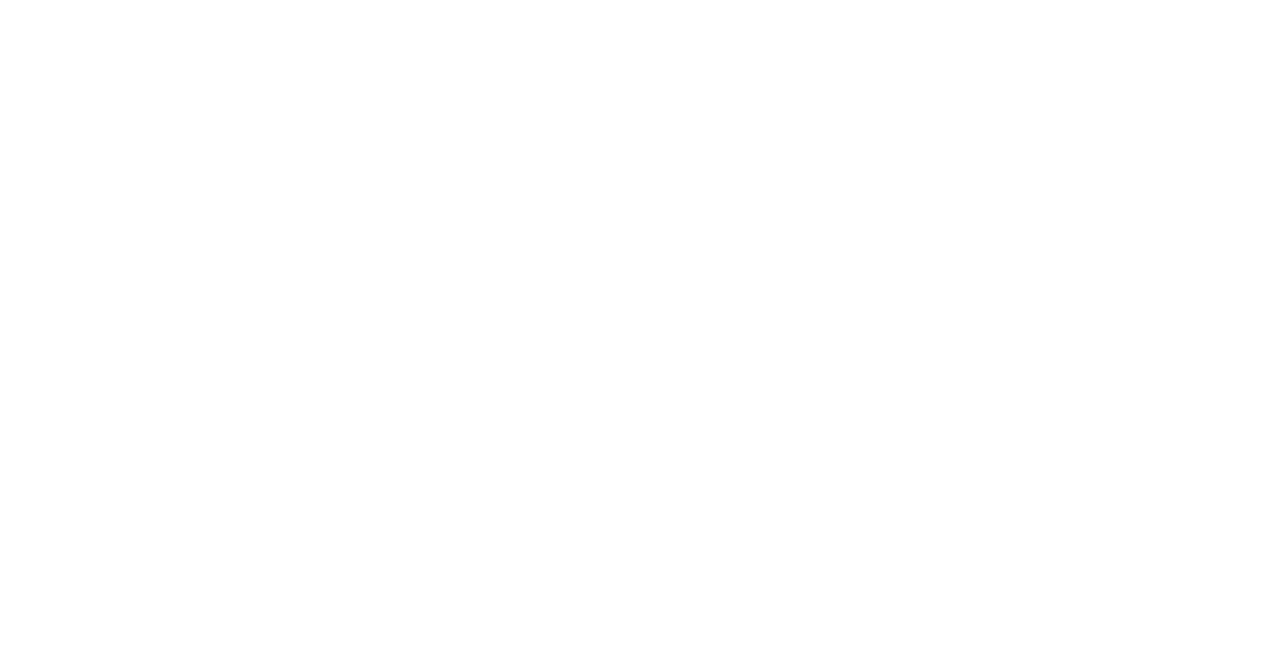
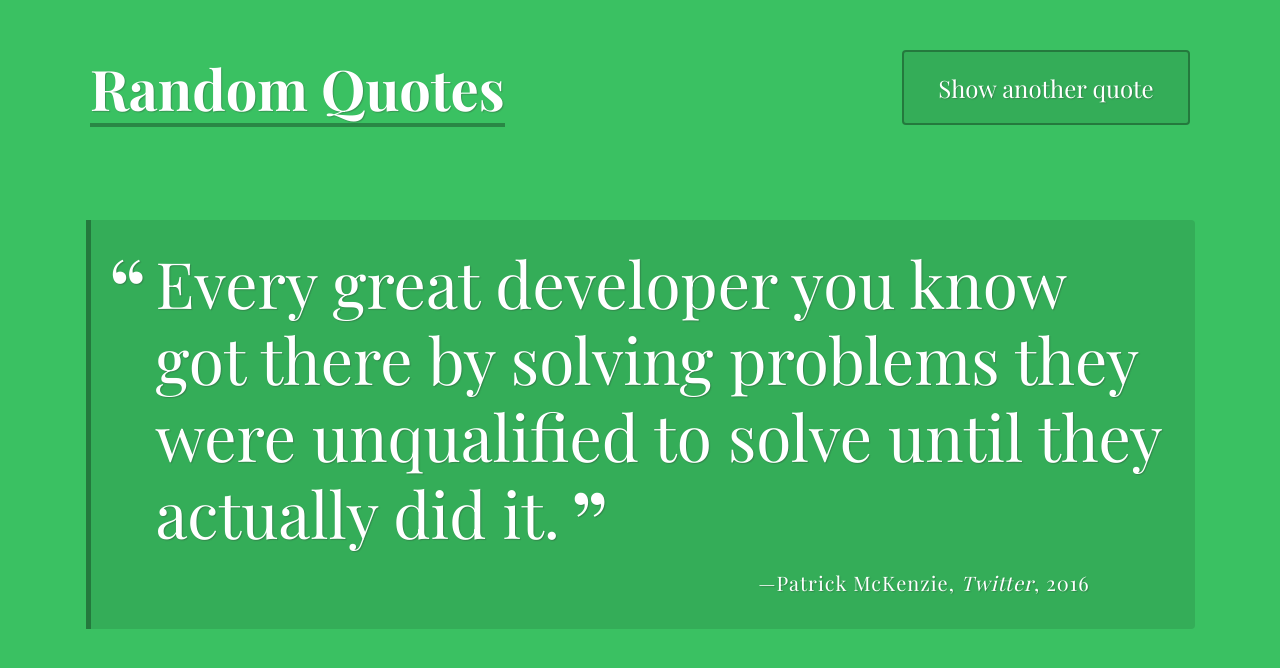
Before and after one commit to DishantaK/Quote-Generator, a plain HTML site: page index.html in a window 1280 px wide. Drawn offline with nearby package versions, Linux system fonts and the light colour scheme; a web font is replaced by a local one.

Commit message:
Updated Project Files

```diff
--- a/app.js
+++ /dev/null
@@ -1,32 +0,0 @@
-let quote = [
-  {
-      quote:'',
-      source: '',
-      citation: '',
-      year: 1999
-  },
-  {
-      quote:'',
-      source: '',
-      citation: '',
-      year: 1999
-  },
-  {
-      quote:'',
-      source: '',
-      citation: '',
-      year: 1999
-  },
-  {
-      quote:'',
-      source: '',
-      citation: '',
-      year: 1999
-  },
-  {
-      quote:'',
-      source: '',
-      citation: '',
-      year: 1999
-  }
-];
--- /dev/null
+++ b/css/styles.css
@@ -0,0 +1,166 @@
+/**
+ * Treehouse FSJS Techdegree
+ * Random Quote Generator - CSS
+ */
+
+ @import url('https://fonts.googleapis.com/css?family=Playfair+Display:400,400i,700,700i&display=swap');
+
+body {
+  background-color: rgb(58, 193, 98);
+  color: white;
+  font-family: 'Playfair Display', serif;
+  padding: 5px;
+}
+
+header {
+  display: flex;
+  flex-flow: row wrap;
+  justify-content: space-between;
+  width: 95%;
+  max-width: 1100px;
+  margin: auto;
+  padding: 5px;
+}
+
+h1 {
+  text-shadow: 1px 1px 1px rgba(50, 50, 50, 0.3);
+}
+
+.load-quote {
+  color: #fff;
+  text-shadow: 1px 1px 1px rgba(50, 50, 50, 0.3);
+  width: 12em;
+  max-height: 75px;
+  margin-top: 20px;
+  margin-bottom: 20px;
+  padding: 15px 0;
+  background-color: rgba(0, 0, 0, 0.1);
+  border-radius: 4px;
+  border: 2px solid rgba(0, 0, 0, 0.3);
+  transition: 0.5s;
+}
+
+.load-quote:hover {
+  background-color: rgba(255, 255, 255, 0.1);
+}
+
+.load-quote:focus {
+  outline: none;
+}
+
+.container {
+  width: 90%;
+  max-width: 1024px;
+  margin: auto;
+  padding: 5px;
+}
+
+.quote-box {
+  text-shadow: 1px 1px 1px rgba(50, 50, 50, 0.3);
+  line-height: 0.5;
+}
+
+.quote {
+  font-size: 2rem;
+  font-weight: 400;
+  line-height: 1.2;
+  position: relative;
+  margin: 0;
+  margin-left: 10px;
+}
+
+.quote:before,
+.quote:after {
+  font-size: 3rem;
+  line-height: 2.5rem;
+  position: absolute;
+}
+
+.quote:before {
+  content: "“";
+  top: 0.1em;
+  left: -0.5em;
+}
+
+.quote:after {
+  content: "”";
+  bottom: -0.1em;
+  margin-left: 0.1em;
+  position: absolute;
+}
+
+.source {
+  font-size: 1rem;
+  letter-spacing: 0.05em;
+  line-height: 1.1;
+  text-align: right;
+  margin-right: 4em;
+}
+
+.source:before {
+  content: "—";
+}
+
+.citation {
+  font-style: italic;
+}
+
+.citation:before {
+  content: ", ";
+  font-style: normal;
+}
+
+.year:before {
+  content: ", ";
+  font-style: normal;
+}
+
+@media (min-width: 768px) {
+  body {
+    padding: 25px;
+  }
+
+  header {
+    margin-bottom: 50px;
+  }
+
+  h1 {
+    font-size: 3.5rem;
+    height: 73px;
+    margin-top: 20px;
+    margin-right: 5px;
+    border-bottom: 4px solid rgba(0, 0, 0, 0.3);
+  }
+
+  .load-quote {
+    font-size: 1.5rem;
+  }
+
+  .container {
+    padding: 25px 25px 15px 55px;
+    background: rgba(0, 0, 0, 0.1);
+    border-left: 5px solid rgba(0, 0, 0, 0.3);
+    border-radius: 0 4px 4px 0;
+  }
+
+  .quote {
+    font-size: 4rem;
+  }
+
+  .quote:before,
+  .quote:after {
+    font-size: 6rem;
+  }
+
+  .quote:before {
+    top: 0.25em;
+  }
+
+  .quote:after {
+    bottom: 0.1em;
+  }
+
+  .source {
+    font-size: 1.25rem;
+  }
+}
--- a/index.html
+++ b/index.html
@@ -1,18 +1,26 @@
 <!DOCTYPE html>
 <html lang="en">
-<head>
+  <head>
     <meta charset="UTF-8">
-    <meta http-equiv="X-UA-Compatible" content="IE=edge">
     <meta name="viewport" content="width=device-width, initial-scale=1.0">
-    <link rel="stylesheet" href="style.css"/>
-    <title>Quote Generator - Dishanta Kpatrick</title>
-</head>
-<body>
+    <title>Random Quotes</title>
+    <link rel="stylesheet" href="css/normalize.css">
+    <link rel="stylesheet" href="css/styles.css">
+  </head>
 
-    <div id="main">
+  <body>
+    <header>
+      <h1>Random Quotes</h1>
+      <button id="load-quote" class="load-quote">Show another quote</button>
+    </header>
 
+    <div class="container">
+      <div id="quote-box" class="quote-box">
+        <p class="quote">Every great developer you know got there by solving problems they were unqualified to solve until they actually did it.</p>
+        <p class="source">Patrick McKenzie<span class="citation">Twitter</span><span class="year">2016</span></p>
+      </div>
     </div>
 
-    <script src="app.js" type="text/javascript"></script>
-</body>
+    <script src="js/script.js"></script>
+  </body>
 </html>
--- /dev/null
+++ b/js/script.js
@@ -0,0 +1,64 @@
+/******************************************
+Treehouse FSJS Techdegree:
+project 1 - A Random Quote Generator
+******************************************/
+
+// For assistance:
+  // Check the "Project Resources" section of the project instructions
+  // Reach out in your Slack community - https://treehouse-fsjs-102.slack.com/app_redirect?channel=chit-chat
+
+/***
+ * `quotes` array
+***/
+let quotes = [
+  {
+      quote:'',
+      source: '',
+      citation: '',
+      year: 1999
+  },
+  {
+      quote:'',
+      source: '',
+      citation: '',
+      year: 1999
+  },
+  {
+      quote:'',
+      source: '',
+      citation: '',
+      year: 1999
+  },
+  {
+      quote:'',
+      source: '',
+      citation: '',
+      year: 1999
+  },
+  {
+      quote:'',
+      source: '',
+      citation: '',
+      year: 1999
+  }
+];
+
+
+/***
+ * `getRandomQuote` function
+***/
+
+
+
+/***
+ * `printQuote` function
+***/
+
+
+
+/***
+ * click event listener for the print quote button
+ * DO NOT CHANGE THE CODE BELOW!!
+***/
+
+document.getElementById('load-quote').addEventListener("click", printQuote, false);
```
Also changed, not shown: css/normalize.css (added), style.css (deleted), 1 other file.
